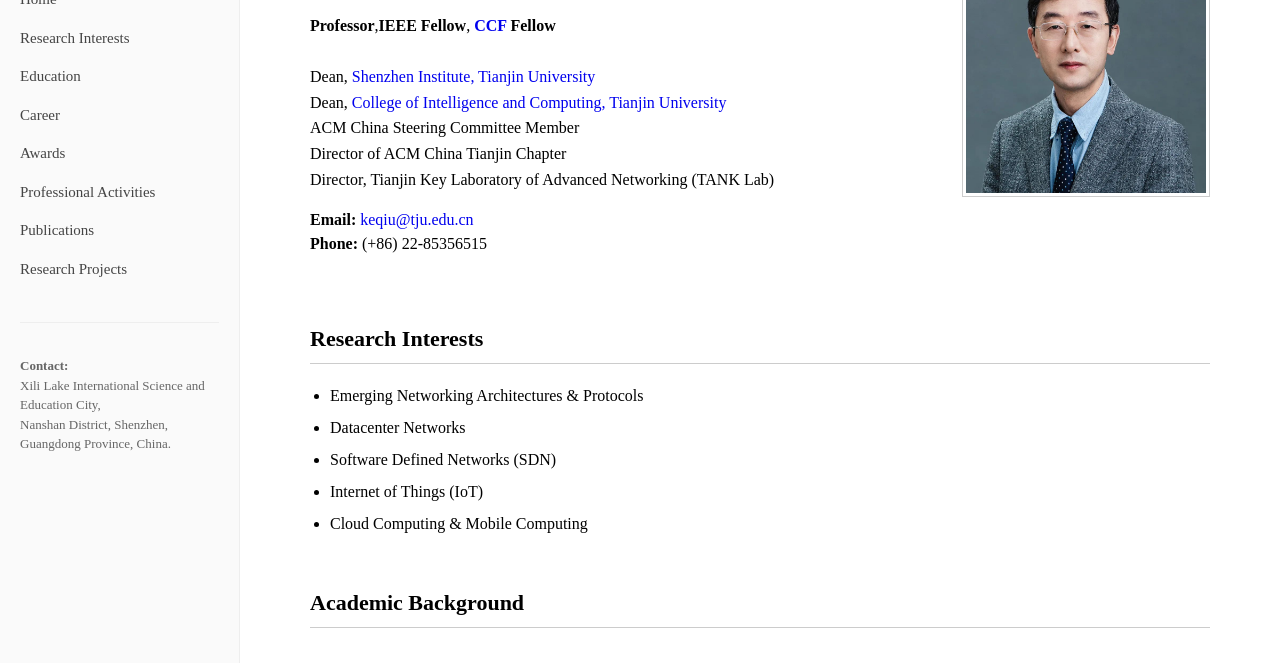
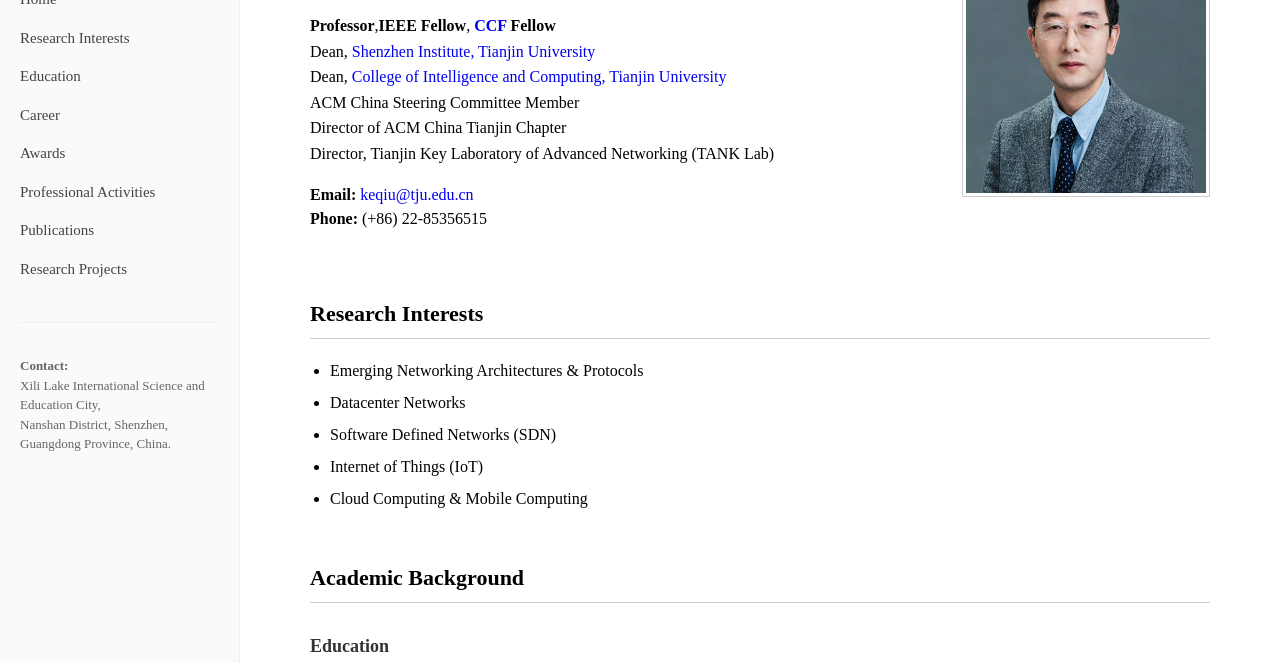
Before and after one commit to li-keqiu/li-keqiu.github.io, a plain HTML site: page index.html in a window 1280 px wide. Shown: the part 101-764 px from the top of the page. Drawn offline with Linux system fonts and the light colour scheme.

Commit message:
Update index.html

```diff
--- a/index.html
+++ b/index.html
@@ -164,7 +164,7 @@
                 <div class="header-text">
                     <h1>Keqiu Li</h1>
                     <p style="font-size: 16px; line-height: 1.6;">
-                        <strong>Professor</strong>,<strong>IEEE Fellow</strong>, <strong><a href="https://www.ccf.org.cn/en/" target="_blank">CCF</a> Fellow</strong><br><br>
+                        <strong>Professor</strong>,<strong>IEEE Fellow</strong>, <strong><a href="https://www.ccf.org.cn/en/" target="_blank">CCF</a> Fellow</strong><br>
                         Dean, <a href="https://www.gtsi.edu.cn/">Shenzhen Institute, Tianjin University</a><br>
                         Dean, <a href="http://cic.tju.edu.cn/english/home.htm" target="_blank">College of Intelligence and Computing, Tianjin University</a><br>
                         ACM China Steering Committee Member<br>
```
